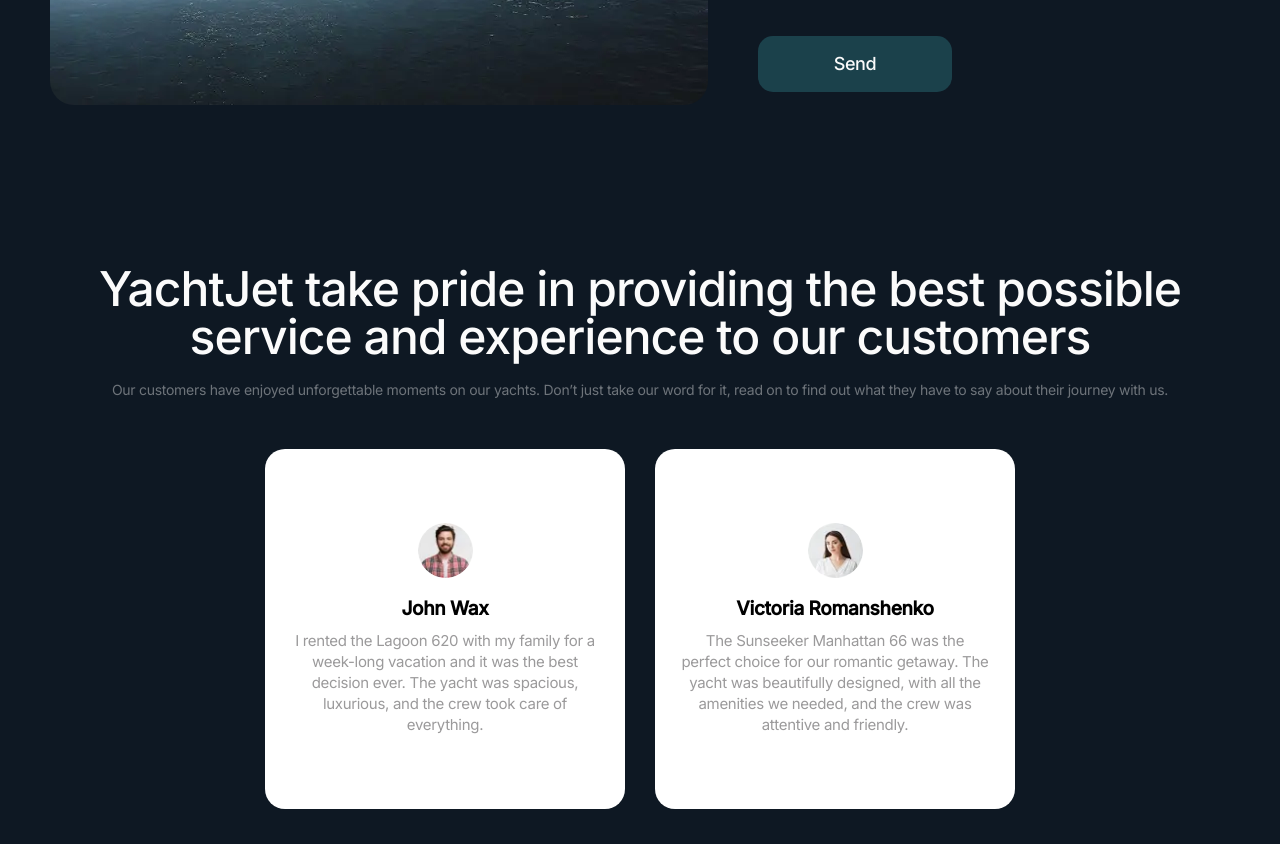
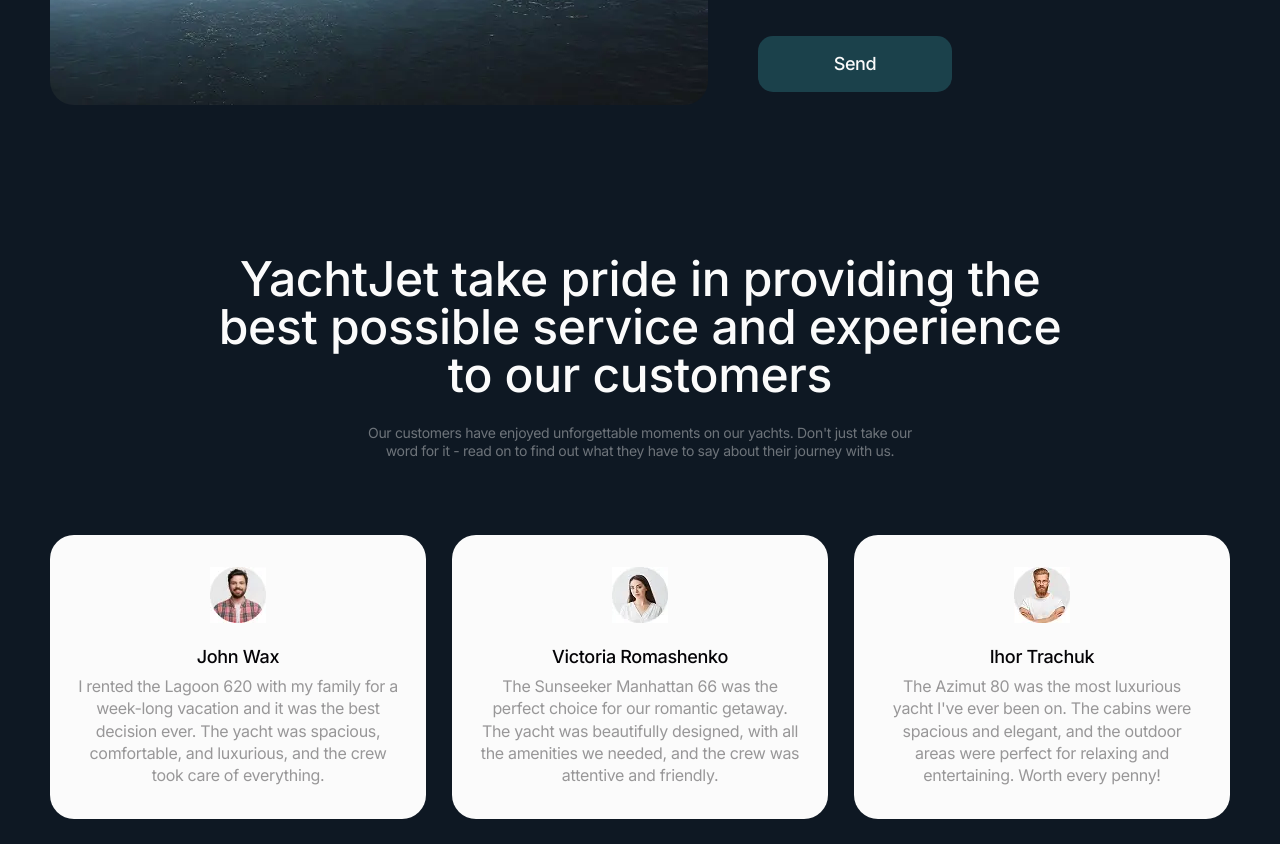
Before and after one commit to GoitStudentsWorks/117_html_css_Aleksandr-Prodan, a website built with Vite: page src/index.html in a window 1280 px wide. Shown: the part 1953-2797 px from the top of the page. Built offline with nearby package versions, Linux system fonts and the light colour scheme.

Commit message:
Update reviews.html, reviews.css

```diff
--- a/src/css/reviews.css
+++ b/src/css/reviews.css
@@ -1,217 +1,161 @@
-.Reviews {
-	padding: 60px 20px;
-	text-align: center;
+.reviews {
+  margin: 0 auto;
+  padding: 80px 0;
 }
 
-.Reviews h2 {
-	font-family: "Inter", sans-serif;
+.section-title {
+  text-align: center;
   font-weight: 500;
-	font-size: 48px;
+  font-size: 28px;
   line-height: 1;
-	letter-spacing: -0.02em;
   text-align: center;
   color: #fbfbfb;
-	margin: 150px 293px 25px 293px;
+  margin-bottom: 25px;
 }
 
-.Reviews p.subtitle {
-	font-family: "Inter", sans-serif;
-	font-weight: 400;
-	font-size: 14px;
-	line-height: 1.28571;
-	letter-spacing: -0.02em;
+.reviews-desc {
+  font-size: 12px;
+  line-height: 1.17;
   text-align: center;
   color: #fbfbfb;
   opacity: 0.4;
-	margin: 0px 334.5px 75px 334.5px;
+  margin-bottom: 40px;
 }
 
-.reviews-container {
-	display: flex;
-	justify-content: center;
-	gap: 30px;
-	flex-wrap: wrap;
+.reviews-item {
+  border-radius: 24px;
+  background-color: #fbfbfb;
+  padding: 32px 16px;
+  width: 100%;
 }
 
-.review-card {
-	background-color: #fff;
-	border-radius: 20px;
-	width: 360px;
-	height: 360px;
-	padding: 30px;
-	text-align: center;
-	color: #000;
-	display: flex;
-	flex-direction: column;
-	justify-content: center;
-	align-items: center;
-	overflow: hidden;
+.reviews-img {
+  margin-left: auto;
+  margin-right: auto;
+  margin-bottom: 24px;
 }
 
-.review-card picture img {
-	width: 60px;
-	height: 60px;
-	border-radius: 50%;
-	margin-bottom: 20px;
-	display: block;
+.reviews-title {
+  font-weight: 500;
+  font-size: 18px;
+  line-height: 1.1;
+  text-align: center;
+  color: #040306;
+  margin-bottom: 8px;
+}
+
+.reviews-text {
+  font-size: 16px;
+  line-height: 1.4;
+  text-align: center;
+  color: rgba(4, 3, 6, 0.4);
+}
+
+@media screen and (max-width: 767px) {
+  .reviews-item:not(:first-child) {
+    display: none;
+  }
+}
+
+@media screen and (min-width: 768px) {
+  .container {
+    max-width: 768px;
+    padding: 0 32px;
+  }
+
+  .reviews {
+    padding: 150px 0;
+  }
+
+  .section-title {
+    font-size: 47px;
+    width: 704px;
     margin-left: auto;
     margin-right: auto;
   }
 
-.review-card h3 {
-	font-size: 20px;
-	font-weight: bold;
-	margin-bottom: 10px;
+  .reviews-desc {
+    font-size: 14px;
+    line-height: 1.29;
+    margin-bottom: 75px;
+    width: 571px;
+    margin-left: auto;
+    margin-right: auto;
   }
 
-.review-card p {
-	font-family: "Inter", sans-serif;
-	font-weight: 400;
+  .reviews-list {
+    display: flex;
+    flex-direction: row;
+    flex-wrap: wrap;
+    justify-content: center;
+    align-items: center;
+    gap: 32px;
+  }
+
+  .reviews-item {
+    width: calc((100% - 32px) / 2);
+  }
+
+  .reviews-img {
+    margin-bottom: 24px;
+  }
+
+  .reviews-title {
+    font-weight: 500;
+    font-size: 18px;
+    line-height: 1.1;
+    text-align: center;
+    color: #040306;
+    margin-bottom: 8px;
+  }
+
+  .reviews-text {
     font-size: 16px;
     line-height: 1.4;
-	letter-spacing: -0.02em;
     text-align: center;
     color: rgba(4, 3, 6, 0.4);
-
+  }
 }
 
-/* Телефон: до 768px */
-@media (max-width: 768px) {
-	.Reviews h2 {
-		text-align: center;
-		min-height: 120px;
-		font-family: "Inter", sans-serif;
-		font-weight: 500;
-		font-size: 28px;
-		line-height: 1;
-		letter-spacing: -0.02em;
-		text-align: center;
-		color: #fbfbfb;
-		margin: 80px 20px 25px 20px;
-	}
-
-	.Reviews p.subtitle {
-		font-family: "Inter", sans-serif;
-		font-weight: 400;
-		font-size: 12px;
-		line-height: 1.16667;
-		letter-spacing: -0.02em;
-		text-align: center;
-		color: #fbfbfb;
-		margin: 0 20px 40px 20px;
-	}
-
-	.reviews-container {
-		flex-direction: column;
-		align-items: center;
-	}
-
-	.review-card {
-		width: 300px;
-		height: 300px;
-		padding: 20px;
-	}
-
-	.review-card picture img {
-		width: 50px;
-		height: 50px;
-	}
-
-	.review-card h3 {
-		font-size: 18px;
-	}
-
-	.review-card p {
-		font-size: 14px;
-	}
-
-	.review-card--victoria,
-	.review-card--ihor {
+@media screen and (max-width: 1279px) {
+  .reviews-item:last-child {
     display: none;
   }
 }
 
-/* Планшет: от 769px до 1280px */
-@media (min-width: 769px) and (max-width: 1280px) {
-  .Reviews h2 {
-		font-family: "Inter", sans-serif;
-		font-weight: 500;
-		font-size: 48px;
-		line-height: 1;
-		letter-spacing: -0.02em;
-		text-align: center;
-		color: #fbfbfb;
-    margin: 100px 40px 20px 40px;
+@media screen and (min-width: 1280px) {
+  .container {
+    max-width: 1280px;
+    padding: 0 50px;
   }
 
-  .Reviews p.subtitle {
-		font-family: "Inter", sans-serif;
-		font-weight: 400;
-		font-size: 14px;
-		line-height: 1.28571;
-		letter-spacing: -0.02em;
-		text-align: center;
-		color: #fbfbfb;
-    margin: 0 40px 50px 40px;
-	}
-  .reviews-container {
-    flex-direction: row;
-    justify-content: center;
-    align-items: center;
-    gap: 30px;
-    flex-wrap: wrap;
+  .section-title {
+    font-size: 48px;
+    width: 854px;
   }
 
-  .review-card {
-    width: 360px;
-    height: 360px;
-    padding: 25px;
+  .reviews-list {
+    gap: 26px;
   }
 
-  .review-card picture img {
-    width: 55px;
-    height: 55px;
-  }
-
-  .review-card h3 {
-    font-size: 19px;
-  }
-
-  .review-card p {
-    font-size: 15px;
-  }
-
-  .review-card--ihor {
-    display: none;
+  .reviews-item {
+    width: calc((100% - 52px) / 3);
+    padding: 32px 28px;
   }
 }
 
-/* Десктоп 1280px: от 1281px до 1440px */
-@media (min-width: 1281px) and (max-width: 1440px) {
-	.Reviews h2 {
-		font-family: "Inter", sans-serif;
-		font-weight: 500;
-		font-size: 48px;
-		line-height: 1;
-		letter-spacing: -0.02em;
-		text-align: center;
-		color: #fbfbfb;
-		margin: 120px 200px 25px 200px;
+@media screen and (min-width: 1440px) {
+  .container {
+    max-width: 1440px;
+    padding: 0 100px;
   }
 
-	.Reviews p.subtitle {
-		font-family: "Inter", sans-serif;
-		font-weight: 400;
-		font-size: 14px;
-		line-height: 1.28571;
-		letter-spacing: -0.02em;
-		text-align: center;
-		color: #fbfbfb;
-		margin: 0 250px 60px 250px;
+  .reviews-list {
+    gap: 32px;
   }
 
-	.review-card {
-		width: 340px;
-		height: 340px;
+  .reviews-item {
+    width: calc((100% - 64px) / 3);
+    padding: 32px 36px;
   }
 }
--- a/src/partials/reviews.html
+++ b/src/partials/reviews.html
@@ -1,58 +1,109 @@
-    <section class="Reviews">
-      <h2>YachtJet take pride in providing the best possible service and experience to our customers</h2>
-      <p class="subtitle">
-        Our customers have enjoyed unforgettable moments on our yachts. Don’t just take our word for it, read on to find out what they have to say about their journey with us.
+<section class="reviews" id="reviews">
+  <div class="container container-reviews">
+    <h2 class="section-title">
+      YachtJet take pride in providing the best possible service and experience
+      to our customers
+    </h2>
+    <p class="reviews-desc">
+      Our customers have enjoyed unforgettable moments on our yachts. Don't just
+      take our word for it - read on to find out what they have to say about
+      their journey with us.
     </p>
-      <div class="reviews-container">
-        <!-- Карточка для John Wax -->
-        <div class="review-card review-card--john">
+
+    <ul class="reviews-list">
+      <li class="reviews-item">
         <picture>
           <source
-              srcset="img/reviews/reviews-1.webp 1x, img/reviews/reviews-1@2x.webp 2x"
+            srcset="
+              /img/reviews/reviews-1.webp    1x,
+              /img/reviews/reviews-1@2x.webp 2x
+            "
             type="image/webp"
-            >
+          />
+          <source
+            srcset="
+              /img/reviews/reviews-1.jpg    1x,
+              /img/reviews/reviews-1@2x.jpg 2x
+            "
+            type="image/jpg"
+          />
           <img
-              src="img/reviews/reviews-1.jpg"
-              srcset="img/reviews/reviews-1@2x.jpg 2x"
-              alt="John Wax"
-            >
+            class="reviews-img"
+            src="/img/reviews/reviews-1.jpg"
+            alt="review"
+            width="56"
+            height="56"
+          />
         </picture>
-          <h3>John Wax</h3>
-          <p>I rented the Lagoon 620 with my family for a week-long vacation and it was the best decision ever. The yacht was spacious, luxurious, and the crew took care of everything.</p>
-        </div>
-
-        <!-- Карточка для Victoria Romanshenko -->
-        <div class="review-card review-card--victoria">
+        <h3 class="reviews-title">John Wax</h3>
+        <p class="reviews-text">
+          I rented the Lagoon 620 with my family for a week-long vacation and it
+          was the best decision ever. The yacht was spacious, comfortable, and
+          luxurious, and the crew took care of everything.
+        </p>
+      </li>
+      <li class="reviews-item">
         <picture>
           <source
-              srcset="img/reviews/reviews-2.webp 1x, img/reviews/reviews-2@2x.webp 2x"
+            srcset="
+              /img/reviews/reviews-2.webp    1x,
+              /img/reviews/reviews-2@2x.webp 2x
+            "
             type="image/webp"
-            >
+          />
+          <source
+            srcset="
+              /img/reviews/reviews-2.jpg    1x,
+              /img/reviews/reviews-2@2x.jpg 2x
+            "
+            type="image/jpg"
+          />
           <img
-              src="img/reviews/reviews-2.jpg"
-              srcset="img/reviews/reviews-2@2x.jpg 2x"
-              alt="Victoria Romanshenko"
-            >
+            class="reviews-img"
+            src="/img/reviews/reviews-2.jpg"
+            alt="review"
+            width="56"
+            height="56"
+          />
         </picture>
-          <h3>Victoria Romanshenko</h3>
-          <p>The Sunseeker Manhattan 66 was the perfect choice for our romantic getaway. The yacht was beautifully designed, with all the amenities we needed, and the crew was attentive and friendly.</p>
-        </div>
-
-        <!-- Карточка для Ihor Trachuk -->
-        <div class="review-card review-card--ihor">
+        <h3 class="reviews-title">Victoria Romashenko</h3>
+        <p class="reviews-text">
+          The Sunseeker Manhattan 66 was the perfect choice for our romantic
+          getaway. The yacht was beautifully designed, with all the amenities we
+          needed, and the crew was attentive and friendly.
+        </p>
+      </li>
+      <li class="reviews-item">
         <picture>
           <source
-              srcset="img/reviews/reviews-3.webp 1x, img/reviews/reviews-3@2x.webp 2x"
+            srcset="
+              /img/reviews/reviews-3.webp    1x,
+              /img/reviews/reviews-3@2x.webp 2x
+            "
             type="image/webp"
-            >
+          />
+          <source
+            srcset="
+              /img/reviews/reviews-3.jpg    1x,
+              /img/reviews/reviews-3@2x.jpg 2x
+            "
+            type="image/jpg"
+          />
           <img
-              src="img/reviews/reviews-3.jpg"
-              srcset="img/reviews/reviews-3@2x.jpg 2x"
-              alt="Ihor Trachuk"
-            >
+            class="reviews-img"
+            src="/img/reviews/reviews-3.jpg"
+            alt="review"
+            width="56"
+            height="56"
+          />
         </picture>
-          <h3>Ihor Trachuk</h3>
-          <p>YachtJet 80 was the most luxurious yacht I’ve ever been on. The cabins were spacious and elegant, the outdoor areas were perfect for relaxing and entertaining. Worth every penny!</p>
-        </div>
+        <h3 class="reviews-title">Ihor Trachuk</h3>
+        <p class="reviews-text">
+          The Azimut 80 was the most luxurious yacht I've ever been on. The
+          cabins were spacious and elegant, and the outdoor areas were perfect
+          for relaxing and entertaining. Worth every penny!
+        </p>
+      </li>
+    </ul>
   </div>
 </section>
```
Lines whose indentation alone changed are shown as unchanged.
